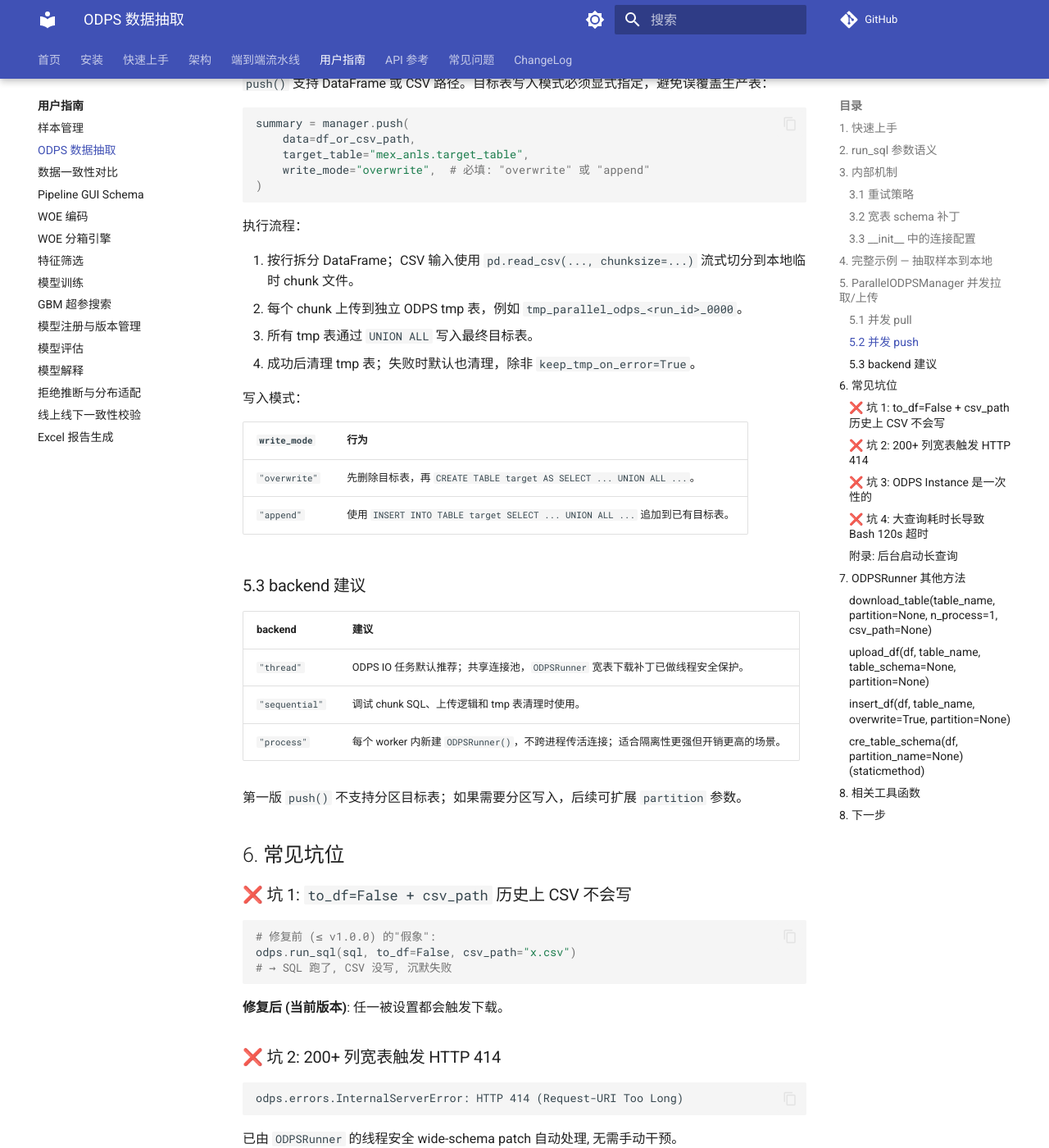
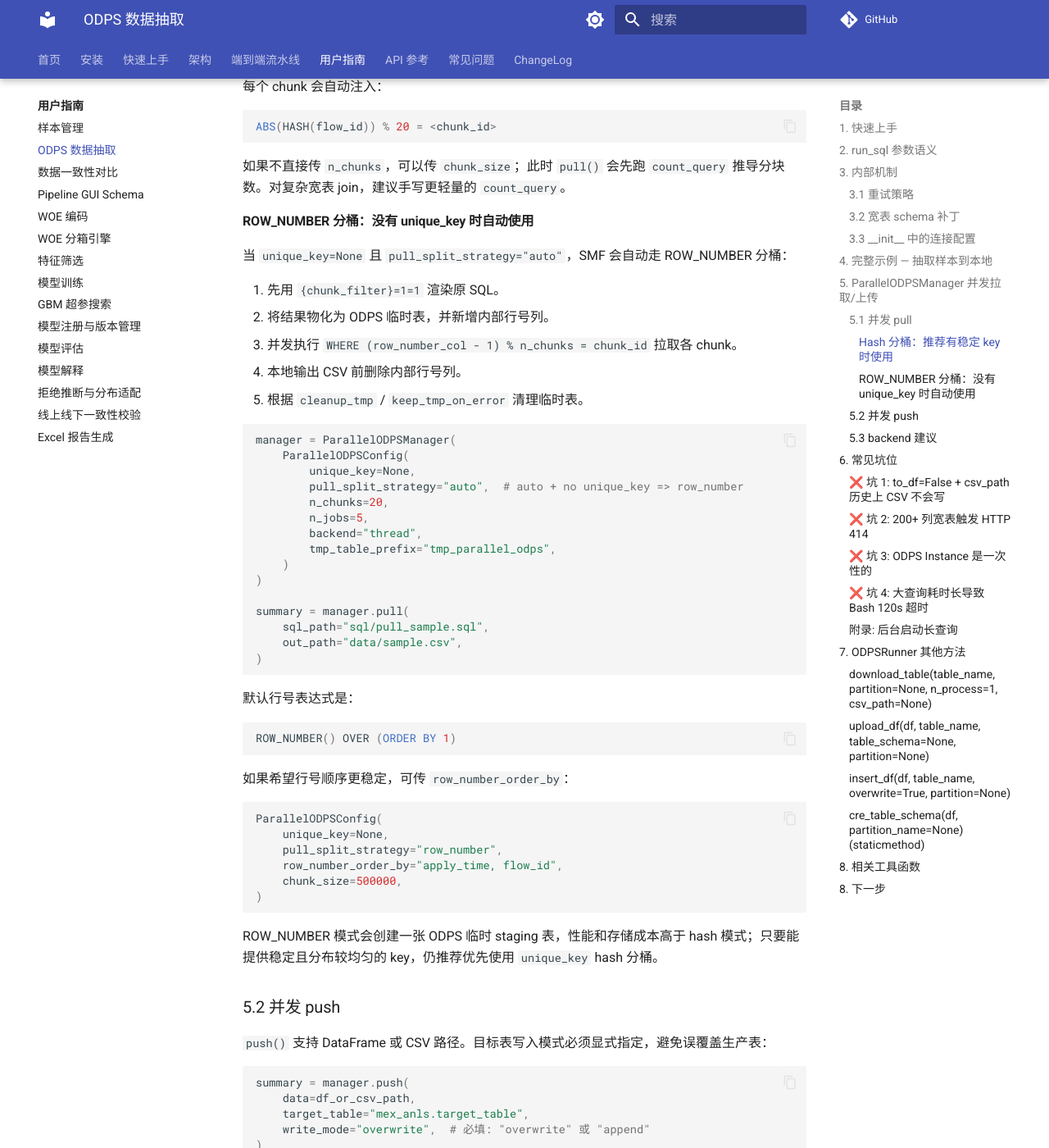
Before and after one commit to Kyle-J-Sun/SuperModelingFactory_doc, an MkDocs documentation site: the page built from docs/guides/odps.md, in a window 1280 px wide and 1400 px high, scrolled down 3826 px. Shown: the whole window at 82% size. Built offline with MkDocs 1.6.1 and Material for MkDocs 9.7.7, drawn with Linux system fonts in a browser that asks for light colours; comment, search, counter and statistics services are not loaded; some of the changed text lies outside the part shown.

Commit message:
Document ODPS row-number pull chunks

````diff
--- a/docs/guides/odps.md
+++ b/docs/guides/odps.md
@@ -122,12 +122,12 @@ print(f"样本已抽取: {csv_path}")
 
 `ParallelODPSManager` 是 `ODPSRunner + ParallelApplyEngine` 的高层封装，适合把大表按 chunk 并发处理：
 
-- `pull()`：按 `unique_key` 哈希分桶，并发执行 SQL 拉数，合并成本地 CSV。
-- `push()`：接受 pandas DataFrame 或本地 CSV，按行拆 chunk 上传为 ODPS 临时表，再 `UNION ALL` 写入目标表，并清理临时表。
+- `pull()`：按 `unique_key` 哈希分桶，或在没有 `unique_key` 时自动物化 ROW_NUMBER 临时表再分桶，并发执行 SQL 拉数，合并成本地 CSV。
+- `push()`：接收 pandas DataFrame 或本地 CSV，按行拆 chunk 上传到 ODPS 临时表，再 `UNION ALL` 写入目标表，并清理临时表。
 
 ### 5.1 并发 pull
 
-SQL 模板必须包含 `{chunk_filter}`，并放在希望切分的基础表 `WHERE` 子句里：
+SQL 模板必须包含 `{chunk_filter}`，并放在希望切分的基础表 `WHERE` 子句里。若模板里没有这个占位符，`pull()` 会在任何 ODPS 查询前直接抛 `ValueError`，避免每个 chunk 都重复拉全量数据：
 
 ```sql
 SELECT flow_id, score, apply_time
@@ -135,6 +135,10 @@ FROM mex_anls.source_table
 WHERE 1 = 1
   AND {chunk_filter}
 ```
+
+#### Hash 分桶：推荐有稳定 key 时使用
+
+当配置了 `unique_key`，`pull_split_strategy="auto"` 会走 hash 分桶。执行并发 chunk 前，SMF 会先跑一次 probe SQL，校验 `unique_key` 在当前 SQL 作用域里可用；校验失败会抛 `ValueError`，不会进入并发拉取。
 
 Python 调用：
 
@@ -144,6 +148,7 @@ from Modeling_Tool import ParallelODPSConfig, ParallelODPSManager
 manager = ParallelODPSManager(
     ParallelODPSConfig(
         unique_key="flow_id",
+        pull_split_strategy="auto",  # auto + unique_key => hash
         n_chunks=20,
         n_jobs=5,
         backend="thread",
@@ -164,6 +169,53 @@ ABS(HASH(flow_id)) % 20 = <chunk_id>
 ```
 
 如果不直接传 `n_chunks`，可以传 `chunk_size`；此时 `pull()` 会先跑 `count_query` 推导分块数。对复杂宽表 join，建议手写更轻量的 `count_query`。
+
+#### ROW_NUMBER 分桶：没有 unique_key 时自动使用
+
+当 `unique_key=None` 且 `pull_split_strategy="auto"`，SMF 会自动走 ROW_NUMBER 分桶：
+
+1. 先用 `{chunk_filter}=1=1` 渲染原 SQL。
+2. 将结果物化为 ODPS 临时表，并新增内部行号列。
+3. 并发执行 `WHERE (row_number_col - 1) % n_chunks = chunk_id` 拉取各 chunk。
+4. 本地输出 CSV 前删除内部行号列。
+5. 根据 `cleanup_tmp` / `keep_tmp_on_error` 清理临时表。
+
+```python
+manager = ParallelODPSManager(
+    ParallelODPSConfig(
+        unique_key=None,
+        pull_split_strategy="auto",  # auto + no unique_key => row_number
+        n_chunks=20,
+        n_jobs=5,
+        backend="thread",
+        tmp_table_prefix="tmp_parallel_odps",
+    )
+)
+
+summary = manager.pull(
+    sql_path="sql/pull_sample.sql",
+    out_path="data/sample.csv",
+)
+```
+
+默认行号表达式是：
+
+```sql
+ROW_NUMBER() OVER (ORDER BY 1)
+```
+
+如果希望行号顺序更稳定，可传 `row_number_order_by`：
+
+```python
+ParallelODPSConfig(
+    unique_key=None,
+    pull_split_strategy="row_number",
+    row_number_order_by="apply_time, flow_id",
+    chunk_size=500000,
+)
+```
+
+ROW_NUMBER 模式会创建一张 ODPS 临时 staging 表，性能和存储成本高于 hash 模式；只要能提供稳定且分布较均匀的 key，仍推荐优先使用 `unique_key` hash 分桶。
 
 ### 5.2 并发 push
 
````
